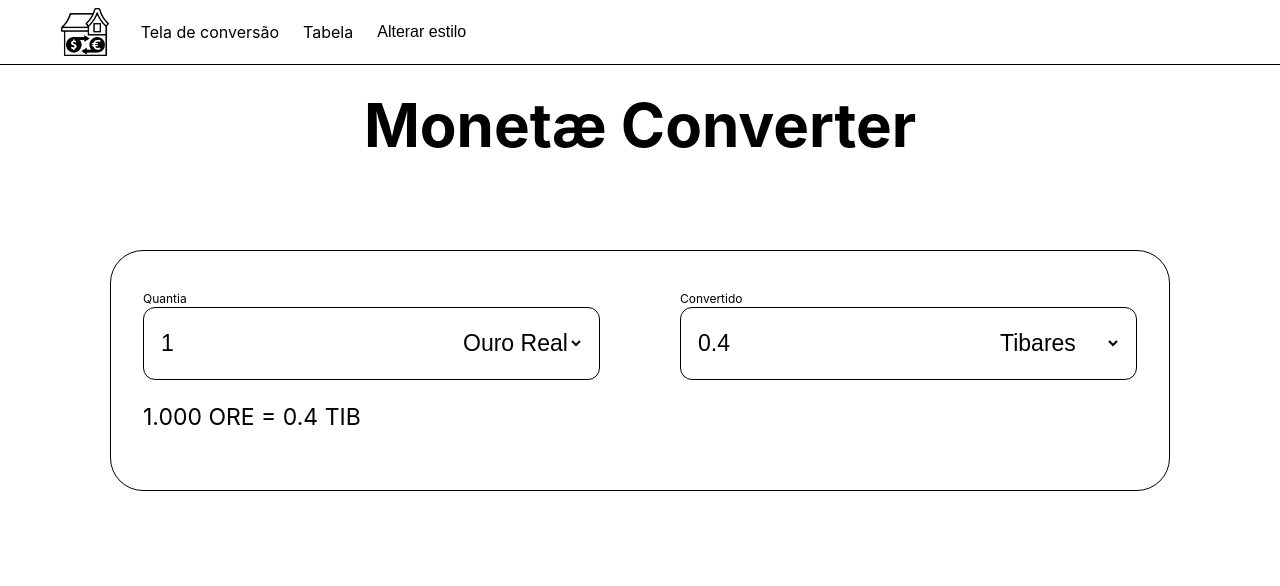
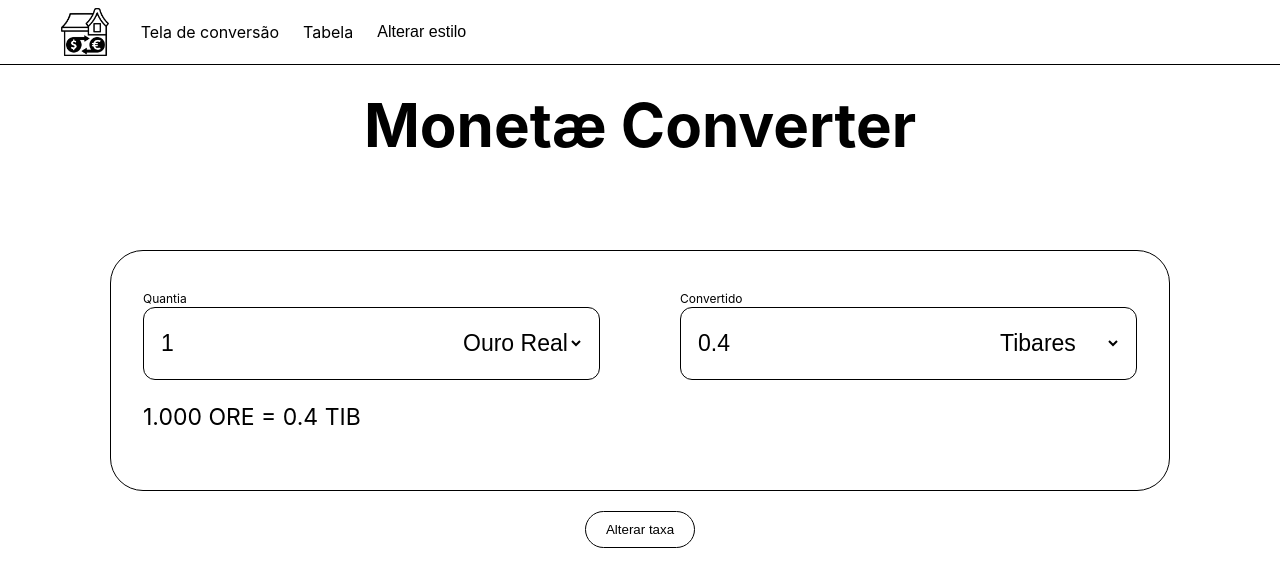
Before and after one commit to ElMigu17/casa-de-cambio, an Angular app in the folder front/: page /converter in a window 1280 px wide. Shown: the top 586 px of the page. Built offline with nearby package versions, Linux system fonts and the light colour scheme.

Commit message:
change rate button updated

```diff
--- a/front/src/app/converter/converter.component.html
+++ b/front/src/app/converter/converter.component.html
@@ -12,7 +12,9 @@
         </select>
       </div>
       <br />
-      <button (click)="showModel = !showModel">Fechar</button>
+      <button class="standartButton" (click)="showModel = !showModel">
+        Fechar
+      </button>
     </div>
     <button class="background-button" (click)="showModel = !showModel"></button>
   </div>
@@ -82,5 +84,11 @@
         {{ currentChoices.converted }}
       </p>
     </div>
+    <button
+      class="standartButton changeTaxButton"
+      (click)="showModel = !showModel"
+    >
+      Alterar taxa
+    </button>
   </div>
 </div>
--- a/front/src/app/converter/converter.component.scss
+++ b/front/src/app/converter/converter.component.scss
@@ -80,18 +80,6 @@
   label {
     font-size: 12px;
   }
-
-  button {
-    cursor: pointer;
-    background-color: transparent;
-    padding: 10px 20px;
-    border-radius: 20px;
-    border: 1px solid black;
-    &:hover {
-      background-color: black;
-      color: white;
-    }
-  }
 }
 .main-content {
   display: flex;
@@ -142,3 +130,7 @@
   width: 30px;
   margin-bottom: 0;
 }
+
+.changeTaxButton {
+  margin: 20px;
+}
--- a/front/src/styles.scss
+++ b/front/src/styles.scss
@@ -9,3 +9,15 @@ body {
   font-weight: 500;
   src: url(../public/Canterbury.ttf) format("truetype");
 }
+
+.standartButton {
+  cursor: pointer;
+  background-color: transparent;
+  padding: 10px 20px;
+  border-radius: 20px;
+  border: 1px solid black;
+  &:hover {
+    background-color: black;
+    color: white;
+  }
+}
```
